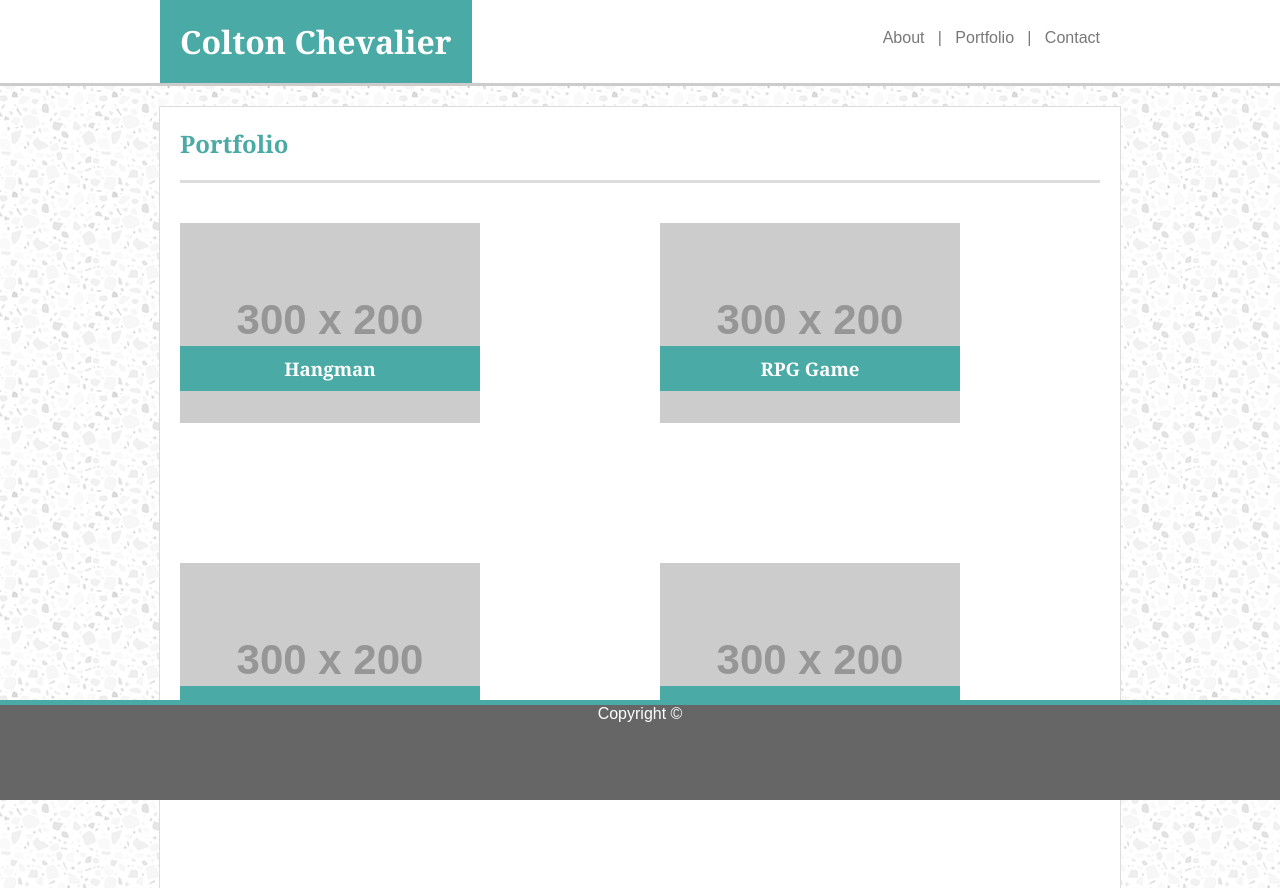
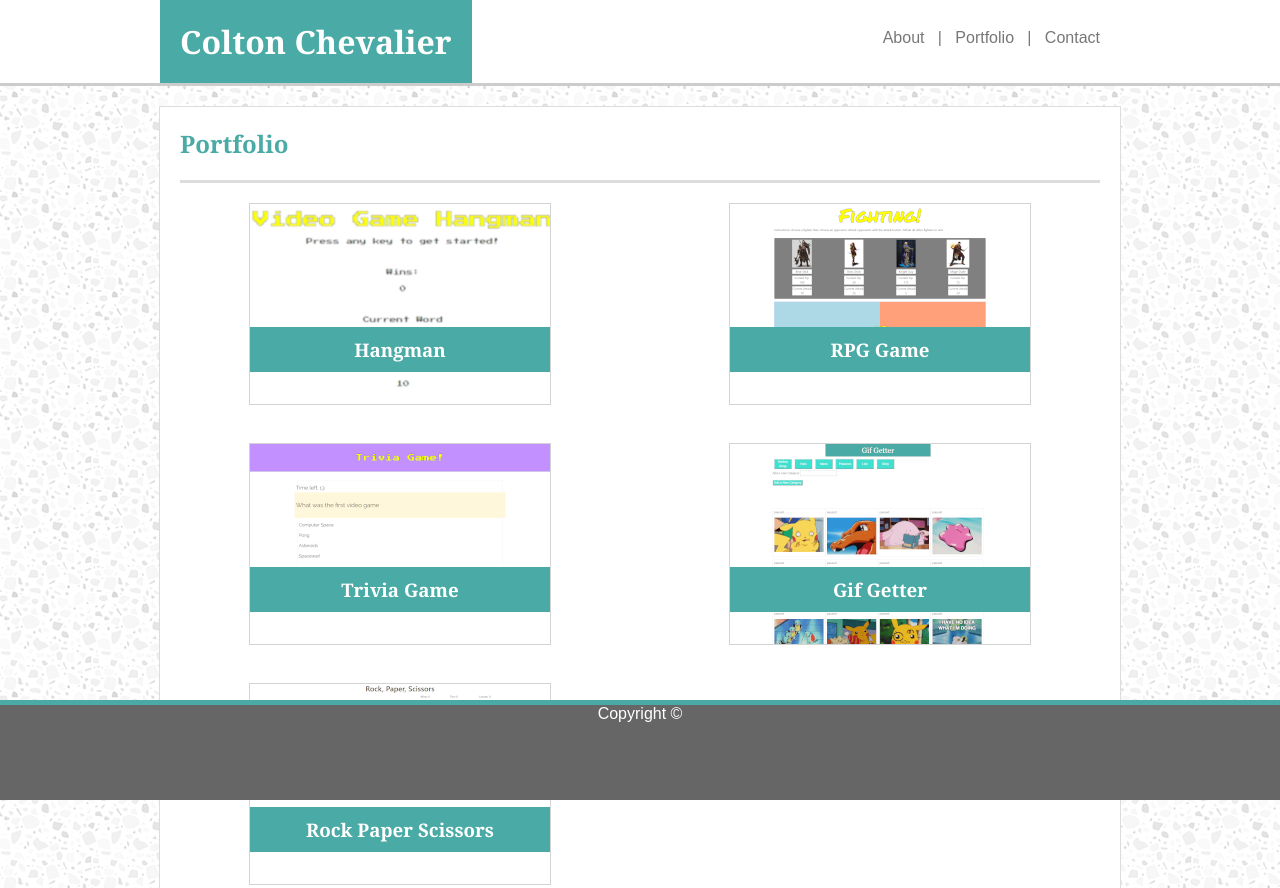
Before and after one commit to checol70/responsive-portfolio, a plain HTML site: page portfolio.html in a window 1280 px wide. Shown: the top 888 px of the page. Drawn offline with Linux system fonts and the light colour scheme; placeholder pictures from the web are drawn by us.

Commit message:
added rps image

```diff
--- a/assets/css/style.css
+++ b/assets/css/style.css
@@ -99,11 +99,15 @@ p{
 .pH{
     float: left;
     width: 50%;
+    height: 240px;
 }
 .text-width{
     width:300px;
     height: 200px;
-    margin:20px;
+    margin: auto;
+    border-style: solid;
+    border-color: lightgray;
+    border-width: 1px;
 }
 /*pw = picture word*/
 .pw{
@@ -149,7 +153,7 @@ form{
     background-color:#FF5700;
 }
 .out{
-    height: 300px;
+    height: 200px;
 }
 .out:hover{
     border-style: solid;
--- a/portfolio.html
+++ b/portfolio.html
@@ -36,7 +36,7 @@
                     <a href="https://checol70.github.io/word-guess-game/" target="_blank">
                         <div class="text-width out">
 
-                                <img src="https://placehold.it/300x200" alt="Random picture">
+                                <img src="assets/images/Hangman.png" alt="Random picture">
                                 <h3 class="pw">Hangman</h3>
                         </div>
                     </a>
@@ -45,7 +45,7 @@
                     <a href="https://checol70.github.io/unit-4-game/" target="_blank">
                         <div class="text-width out">
 
-                            <img src="https://placehold.it/300x200" alt="Random picture">
+                            <img src="assets/images/RPGFighting.png" alt="Random picture">
                             <h3 class="pw">RPG Game</h3>
 
                         </div>
@@ -54,7 +54,7 @@
                 <section class="pH">
                     <a href="https://checol70.github.io/TriviaGame/" target="_blank">
                         <div class="text-width out">
-                            <img src="https://placehold.it/300x200" alt="Random picture">
+                            <img src="assets/images/TriviaGame.png" alt="Random picture">
                             <h3 class="pw">Trivia Game</h3>
 
                         </div>
@@ -64,7 +64,7 @@
                     <a href="https://checol70.github.io/gif_page/" target="_blank">
                         <div class="text-width out">
 
-                            <img src="https://placehold.it/300x200" alt="Random picture">
+                            <img src="assets/images/GifGetter.png" alt="Random picture">
                             <h3 class="pw">Gif Getter</h3>
 
                         </div>
@@ -73,7 +73,7 @@
                 <section class="pH">
                     <a href="https://checol70.github.io/RPS-Multiplayer/" target="_blank">
                         <div class="text-width out">
-                            <img src="https://placehold.it/300x200" alt="Random picture">
+                            <img src="assets/images/RPS-multiplayer.png" alt="Random picture">
                             <h3 class="pw">Rock Paper Scissors</h3>
 
                         </div>
```
Also changed, not shown: assets/images/GifGetter.png (added), assets/images/Hangman.png (added), assets/images/RPGFighting.png (added), assets/images/RPS-multiplayer.png (added), assets/images/TriviaGame.png (added).
